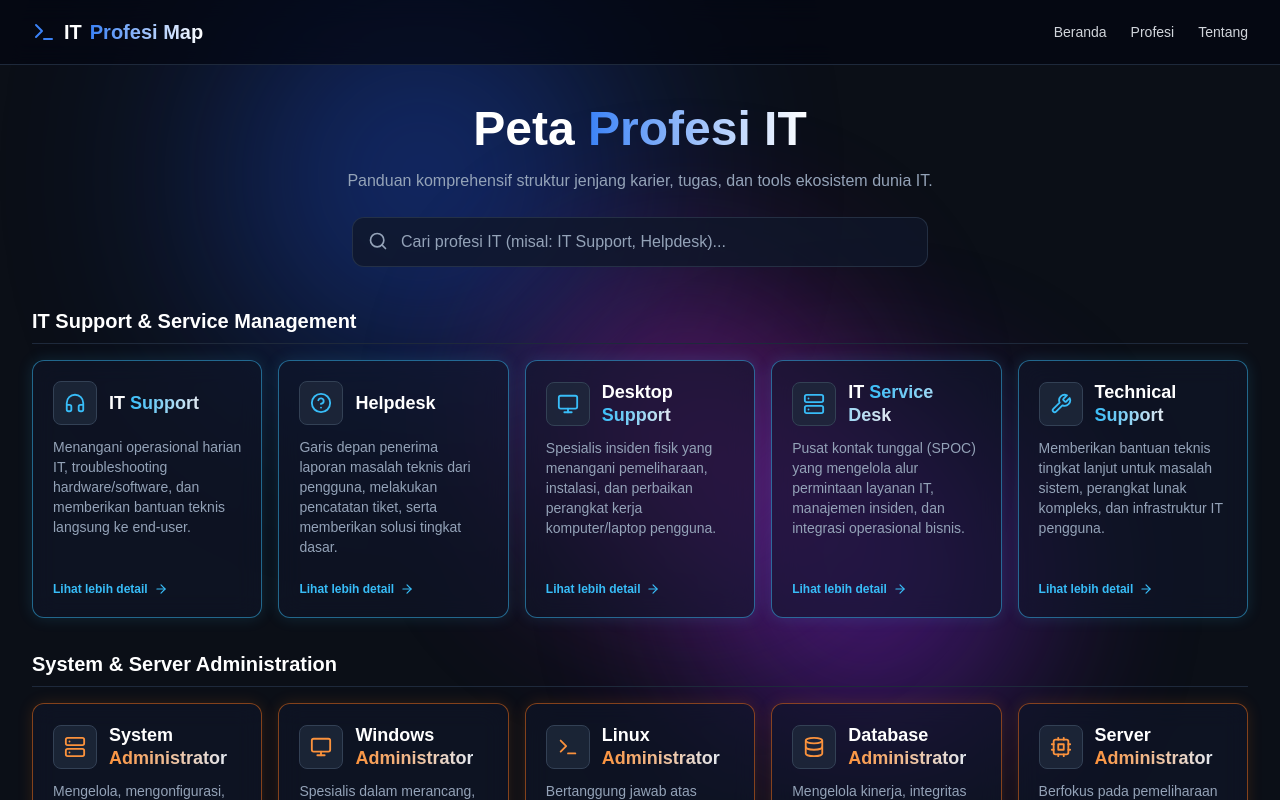
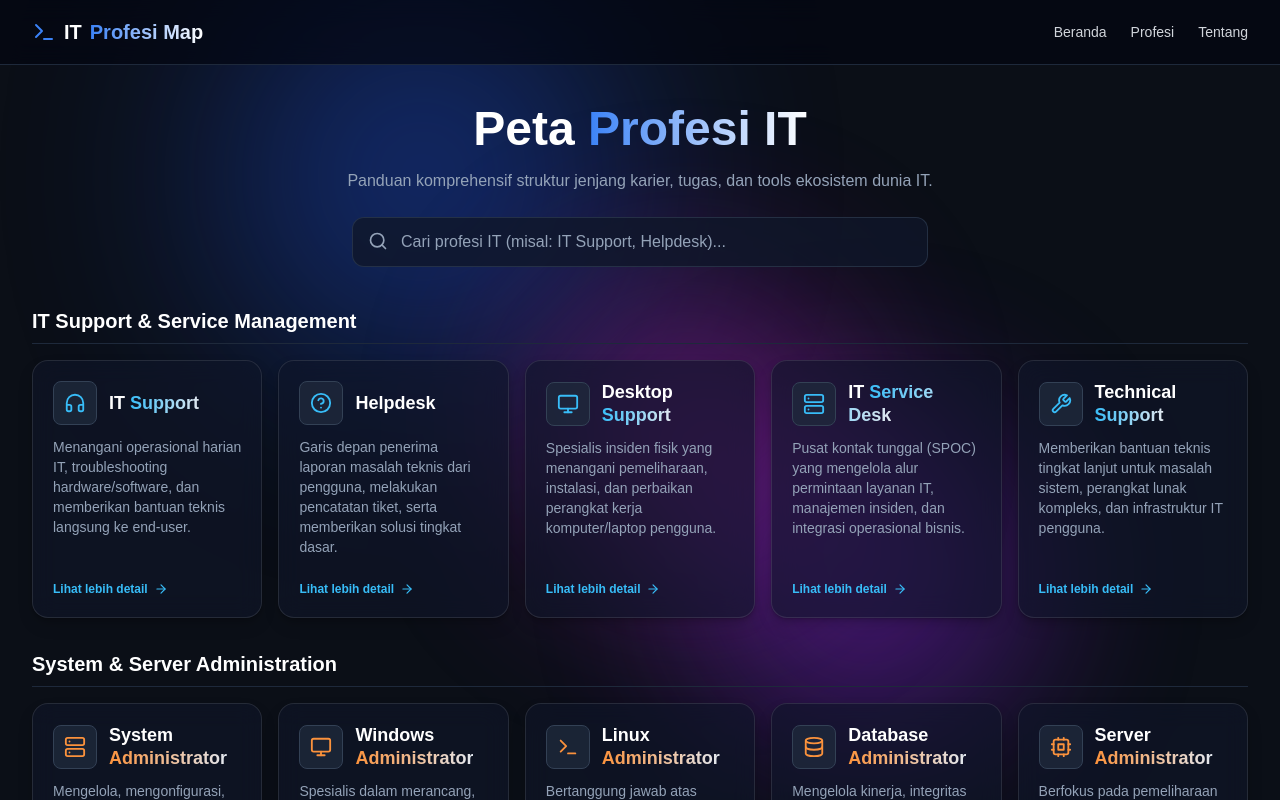
Before and after one commit to zero-route/IT-TechMap, a Next.js app: page / in a window 1280 px wide. Shown: the top 800 px of the page. Built offline with nearby package versions, Linux system fonts and the light colour scheme.

Commit message:
update CardProfesi.jsx

```diff
--- a/src/components/common/CardProfesi.jsx
+++ b/src/components/common/CardProfesi.jsx
@@ -1,4 +1,5 @@
 import Link from "next/link";
+import BorderGlow from "./BorderGlow";
 import {
   Headphones, HelpCircle, Monitor, Server, Wrench,
   Terminal, Database, Cpu, Network, Globe, Layers,
@@ -18,7 +19,7 @@ const iconMap = {
   FolderKanban, UserCheck, Lightbulb
 };
 
-export default function CardProfesi({ profesi, borderColor, bgColor, shadowGlow }) {
+export default function CardProfesi({ profesi, borderColor }) {
   const IconComponent = iconMap[profesi.iconName] || Monitor;
 
   const words = profesi.name.split(" ");
@@ -37,43 +38,69 @@ export default function CardProfesi({ profesi, borderColor, bgColor, shadowGlow
   let accentTextColor = "text-sky-400";
   let accentHoverColor = "hover:text-sky-300";
   let gradientTitleClass = "from-sky-400 to-slate-200";
+  let hslGlowColor = "199 89% 48%";
+  let gradientColors = ["#38bdf8", "#818cf8", "#c084fc"];
 
   if (isOrange) {
     accentTextColor = "text-orange-400";
     accentHoverColor = "hover:text-orange-300";
     gradientTitleClass = "from-orange-400 to-slate-200";
+    hslGlowColor = "24 95% 53%";
+    gradientColors = ["#fb923c", "#f97316", "#fdba74"];
   } else if (isAmber) {
     accentTextColor = "text-amber-400";
     accentHoverColor = "hover:text-amber-300";
     gradientTitleClass = "from-amber-400 to-slate-200";
+    hslGlowColor = "43 96% 56%";
+    gradientColors = ["#fbbf24", "#f59e0b", "#fde047"];
   } else if (isRose) {
     accentTextColor = "text-rose-400";
     accentHoverColor = "hover:text-rose-300";
     gradientTitleClass = "from-rose-400 to-slate-200";
+    hslGlowColor = "351 89% 60%";
+    gradientColors = ["#fb7185", "#f43f5e", "#fda4af"];
   } else if (isPurple) {
     accentTextColor = "text-purple-400";
     accentHoverColor = "hover:text-purple-300";
     gradientTitleClass = "from-purple-400 to-slate-200";
+    hslGlowColor = "271 91% 65%";
+    gradientColors = ["#c084fc", "#a855f7", "#e879f9"];
   } else if (isFuchsia) {
     accentTextColor = "text-fuchsia-400";
     accentHoverColor = "hover:text-fuchsia-300";
     gradientTitleClass = "from-fuchsia-400 to-slate-200";
+    hslGlowColor = "292 84% 61%";
+    gradientColors = ["#e879f9", "#d946ef", "#f472b6"];
   } else if (isEmerald) {
     accentTextColor = "text-emerald-400";
     accentHoverColor = "hover:text-emerald-300";
     gradientTitleClass = "from-emerald-400 to-slate-200";
+    hslGlowColor = "160 84% 39%";
+    gradientColors = ["#34d399", "#10b981", "#6ee7b7"];
   } else if (isPink) {
     accentTextColor = "text-pink-400";
     accentHoverColor = "hover:text-pink-300";
     gradientTitleClass = "from-pink-400 to-slate-200";
+    hslGlowColor = "330 81% 60%";
+    gradientColors = ["#f472b6", "#ec4899", "#fb7185"];
   } else if (isRed) {
     accentTextColor = "text-red-400";
     accentHoverColor = "hover:text-red-300";
     gradientTitleClass = "from-red-400 to-slate-200";
+    hslGlowColor = "0 84% 60%";
+    gradientColors = ["#f87171", "#ef4444", "#fca5a5"];
   }
 
   return (
-    <div className={`p-5 rounded-xl border backdrop-blur-md transition-all duration-300 flex flex-col justify-between ${borderColor} ${bgColor} ${shadowGlow}`}>
+    <BorderGlow
+      glowColor={hslGlowColor}
+      colors={gradientColors}
+      borderRadius={16}
+      glowRadius={40}
+      edgeSensitivity={35}
+      backgroundColor="rgba(15, 23, 42, 0.6)"
+      className="p-5 backdrop-blur-md transition-all duration-300"
+    >
       <div>
         <div className="flex items-center gap-3 mb-3">
           <div className={`p-2.5 bg-slate-800/80 border border-slate-700 ${accentTextColor} rounded-lg shrink-0`}>
@@ -101,6 +128,6 @@ export default function CardProfesi({ profesi, borderColor, bgColor, shadowGlow
         Lihat lebih detail
         <ArrowRight size={14} className="group-hover:translate-x-1 transition-transform" />
       </Link>
-    </div>
+    </BorderGlow>
   );
 }
```
